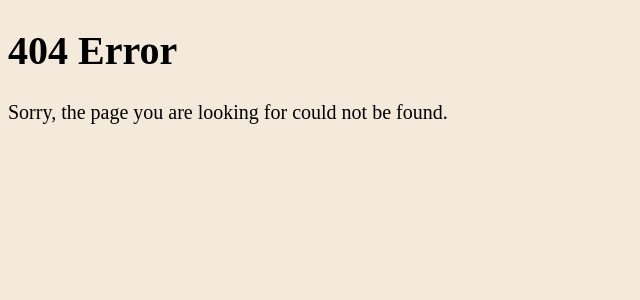
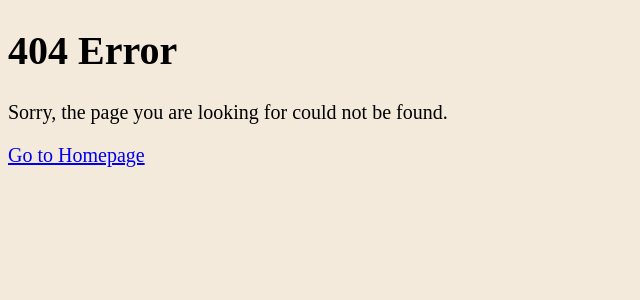
Before and after one commit to gruiiiw/ui_design_syllogism, a Flask app: template templates/404.html in a window 1280 px wide. Shown: the top 300 px of the page, without its empty margins (0-640 px from the left). Run offline with Flask 3, Linux system fonts and the light colour scheme; the template is opened without the code that fills it, so the values that code supplies are empty; some web fonts are replaced.

Commit message:
Fixed 404 page to link to homepage

```diff
--- a/templates/404.html
+++ b/templates/404.html
@@ -16,6 +16,7 @@
     <div class="container">
       <h1>404 Error</h1>
       <p>Sorry, the page you are looking for could not be found.</p>
+      <a href="/" class="home-button">Go to Homepage</a>
     </div>
   </body>
 </html>
```
